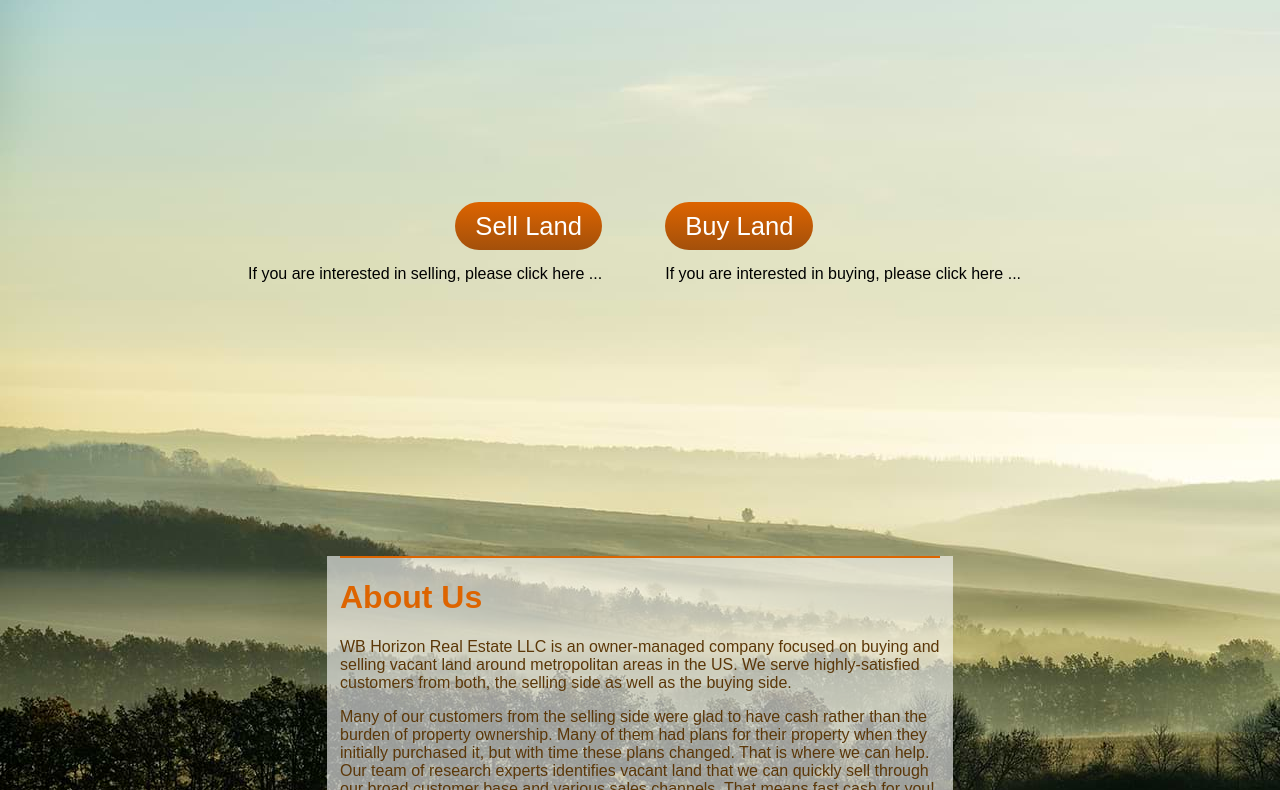
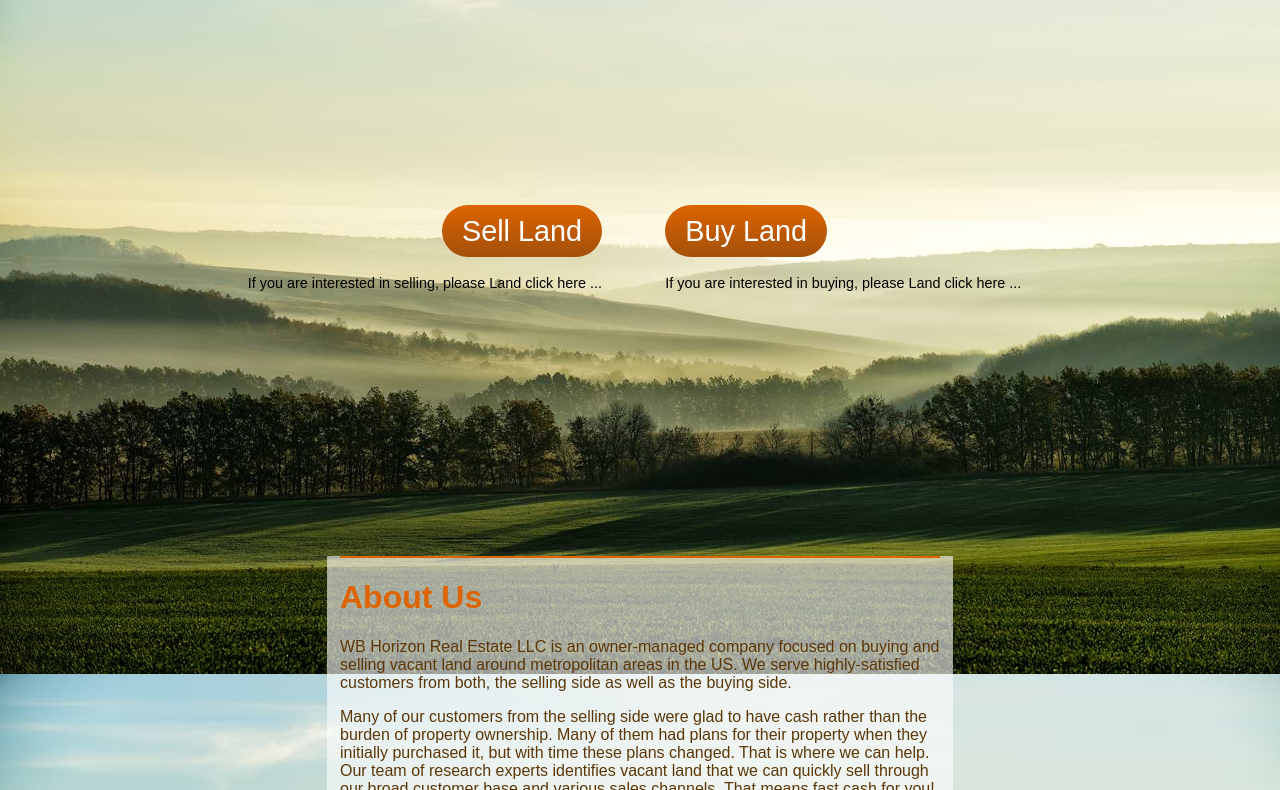
Before and after one commit to re-horizon/gh-pages, a plain HTML site: page index.html in a window 1280 px wide. Shown: the part 180-970 px from the top of the page. Drawn offline with Linux system fonts and the light colour scheme.

Commit message:
Add files via upload

```diff
--- a/horizon.min.css
+++ b/horizon.min.css
@@ -1 +1 @@
-body{font-family:Arial;background:url(horizon.jpg);background-attachment:fixed}#wrapper a{background-image:linear-gradient(to bottom,#dd6400,#a3500b);border-radius:28px;color:#fff;font-size:1.6em;padding:10px 20px 10px 20px;text-decoration:none;line-height:3em}#wrapper a:hover{background:#3cb0fd;background-image:linear-gradient(to bottom,#744911,#5b3708)}#wrapper{max-width:100%;height:50vh;padding:40vh 0 0}#b1,#b2{margin:40px 0;float:left;width:47%}#b1{text-align:right;padding-right:5%}span{font-size:1em}#logo{position:absolute;top:35px;left:5px}#content{max-width:600px;margin:0 auto 60vh;color:#5b3708;background:rgba(255,255,255,.6);padding:0 1% 2%}h1,h2,nav a{color:#dd6400}nav{position:absolute;top:15px;right:15px}hr{border:1px;border-style:solid;color:#dd6400}#spacer{height:200px}
+body{font-family:Arial;background:url(horizon.jpg);background-attachment:fixed;background-size:cover;background-position:bottom center}#wrapper a{background-image:linear-gradient(to bottom,#dd6400,#a3500b);border-radius:28px;color:#fff;font-size:1.8em;padding:10px 20px 10px 20px;text-decoration:none;line-height:3em}#wrapper a:hover{background:#3cb0fd;background-image:linear-gradient(to bottom,#744911,#5b3708)}#wrapper{max-width:100%;height:50vh;padding:40vh 0 0}#b1,#b2{margin:40px 0;float:left;width:47%}#b1{text-align:right;padding-right:5%}span{font-size:.9em}#logo{position:absolute;top:35px;left:50%;margin-left:-150px}#content{max-width:600px;margin:0 auto 60vh;color:#5b3708;background:rgba(255,255,255,.6);padding:0 1% 2%}h1,h2,nav a{color:#dd6400}nav{position:absolute;top:15px;right:15px}hr{border:1px;border-style:solid;color:#dd6400}#spacer{height:200px}
--- a/index.html
+++ b/index.html
@@ -21,12 +21,12 @@
     <div id="wrapper">
         <div id="b1">
             <a href="http://investmentdominator.com/rei-crm/crm-00468/sell-your-land.php">Sell Land</a><br>
-            <span>If you are interested in selling, please click here ...</span>
+            <span>If you are interested in selling, please Land click here ...</span>
             <br>
         </div>
         <div id="b2">
             <a href="http://investmentdominator.com/rei-crm/crm-00468/listings.php?preview">Buy Land</a><br>
-            <span>If you are interested in buying, please click here ...</span>
+            <span>If you are interested in buying, please Land click here ...</span>
         </div>
     </div>
 
```
